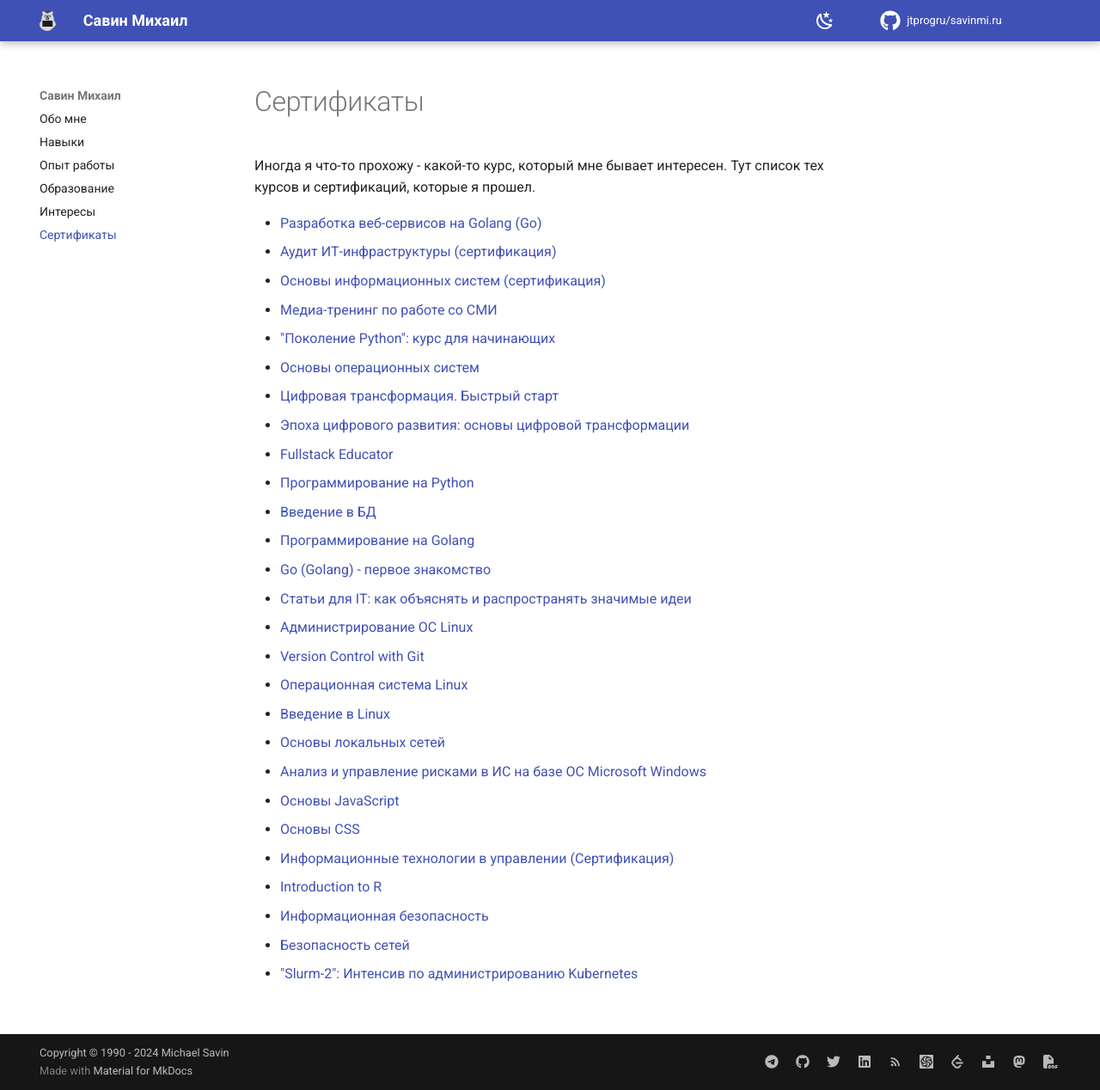
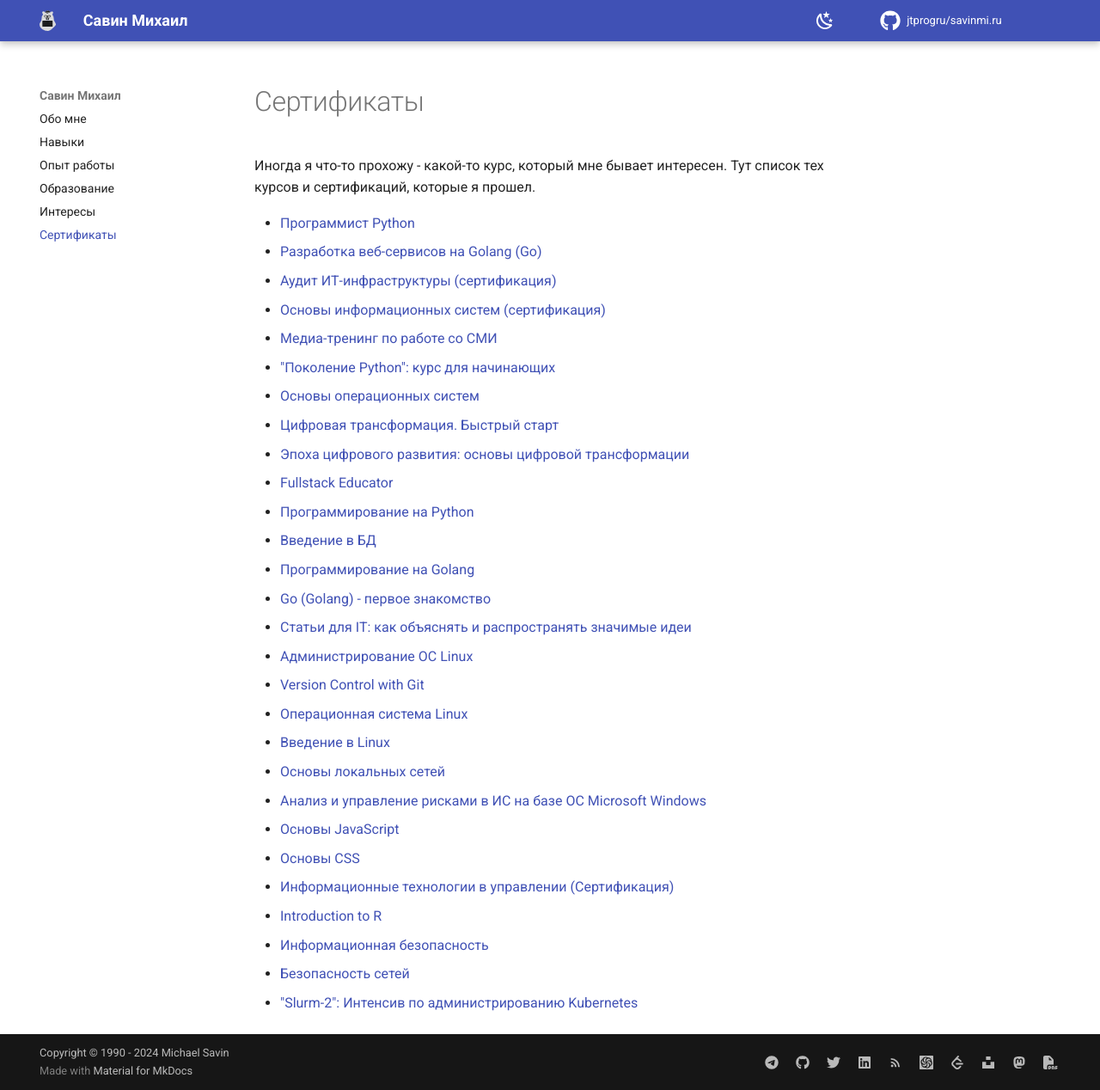
Before and after one commit to jtprogru/savinmi.ru, an MkDocs documentation site: the page built from docs/awards.md, in a window 1280 px wide and 1268 px high. Shown: the whole window at 86% size. Built offline with MkDocs 1.6.1 and Material for MkDocs 9.7.7, drawn with Linux system fonts in a browser that asks for light colours; comment, search, counter and statistics services are not loaded.

Commit message:
Add Python University 2035 certificate

```diff
--- a/docs/awards.md
+++ b/docs/awards.md
@@ -2,6 +2,7 @@
 
 Иногда я что-то прохожу - какой-то курс, который мне бывает интересен. Тут список тех курсов и сертификаций, которые я прошел.
 
+- [Программист Python](assets/pdf/Python-University-2035.pdf)
 - [Разработка веб-сервисов на Golang (Go)](https://stepik.org/course/187490)
 - [Аудит ИТ-инфраструктуры (сертификация)](https://intuit.ru/verifydiplomas/101644682)
 - [Основы информационных систем (сертификация)](https://intuit.ru/verifydiplomas/101644449)
```
Also changed, not shown: 1 other file.
